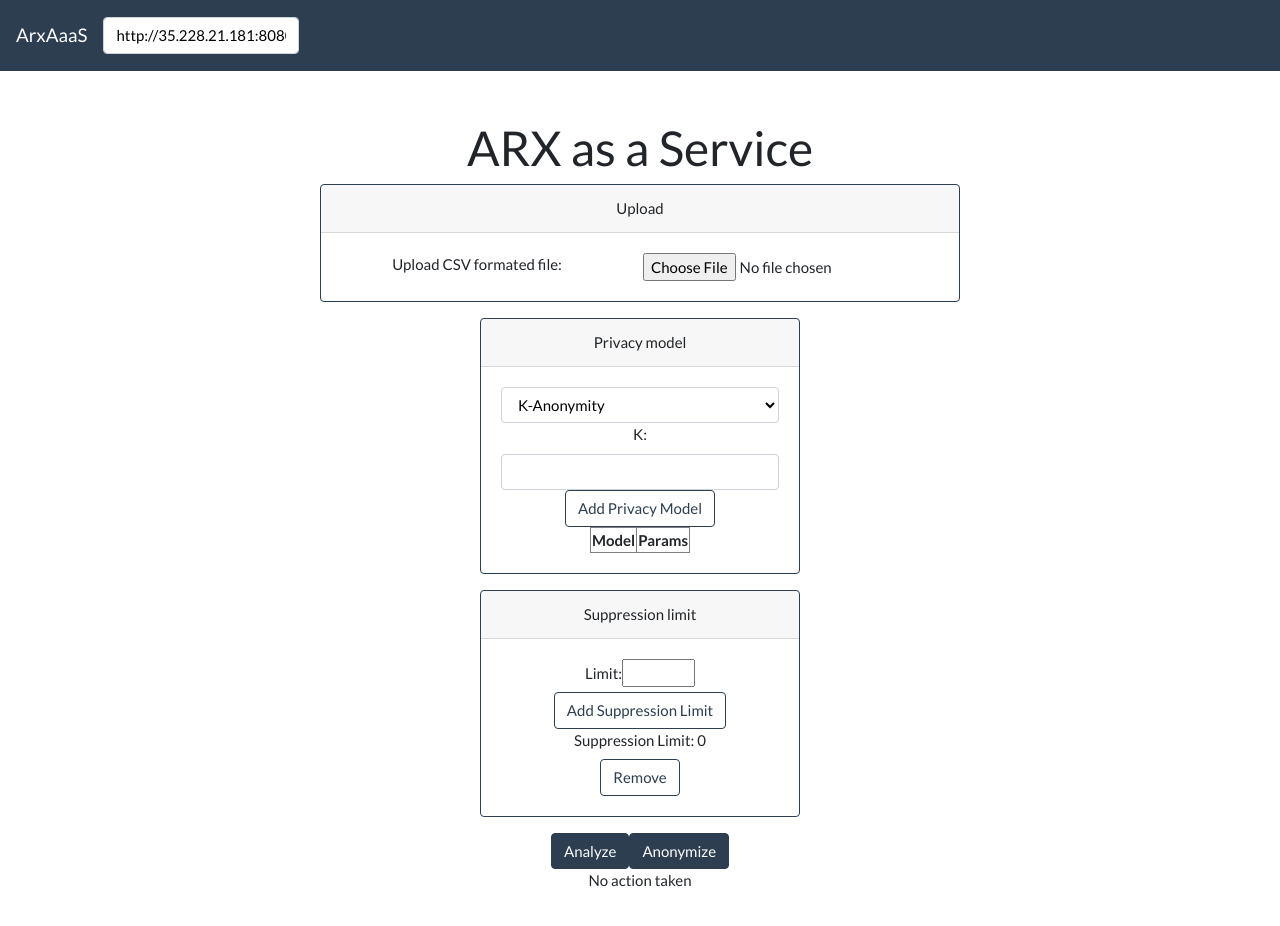
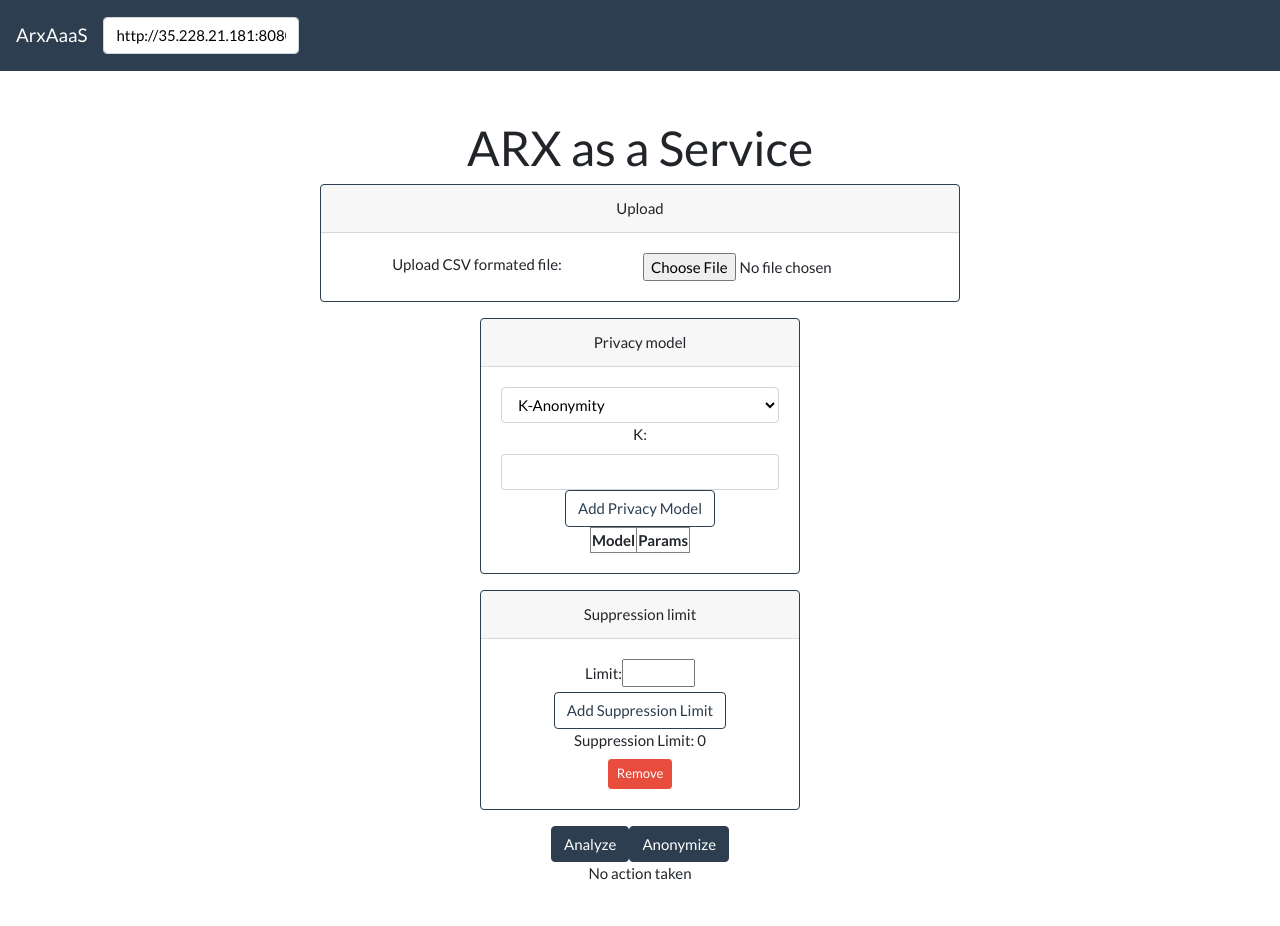
Before and after one commit to oslomet-arx-as-a-service/WebARXaaS, a React (Create React App) app: page / in a window 1280 px wide. Shown: the top 926 px of the page. Built offline with nearby package versions, Linux system fonts and the light colour scheme.

Commit message:
ADD suppression limit as parameter

```diff
--- a/src/components/RenderSuppressionLimit.js
+++ b/src/components/RenderSuppressionLimit.js
@@ -12,7 +12,7 @@ const RenderSuppressionLimit = (props) => {
             <br />
             <label> Suppression Limit: {suppressionLimit}</label>
             <br />
-            <button className="btn btn-outline-primary" onClick={() => handleSuppressionLimitRemove()}>Remove</button>
+            <button className="btn btn-danger btn-sm"  onClick={() => handleSuppressionLimitRemove()}>Remove</button>
         </div>
     );
     return content;
```
